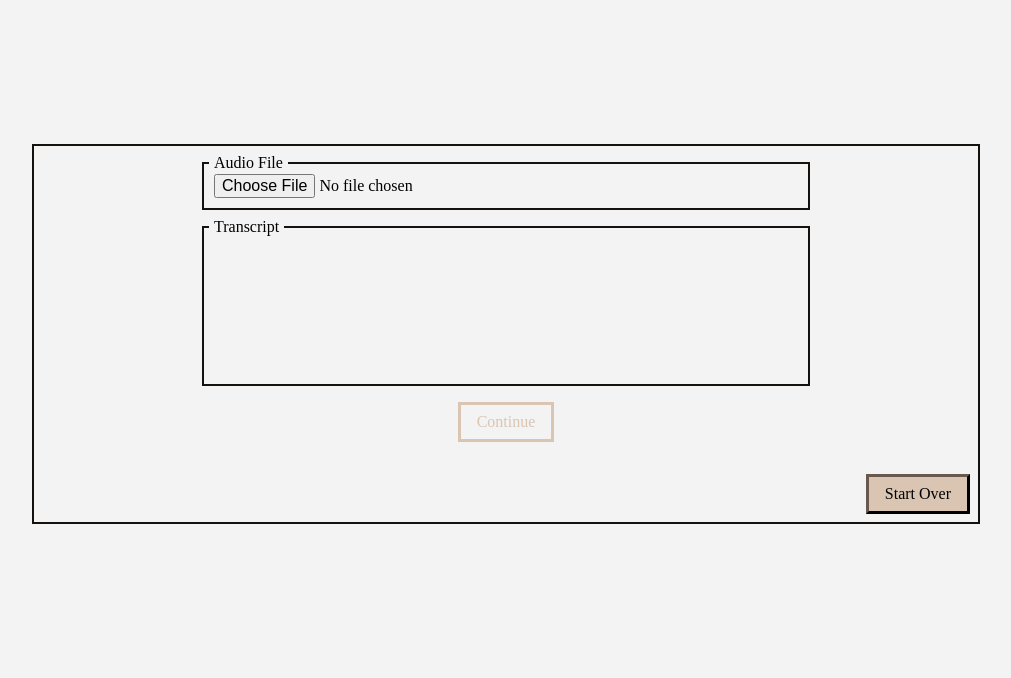
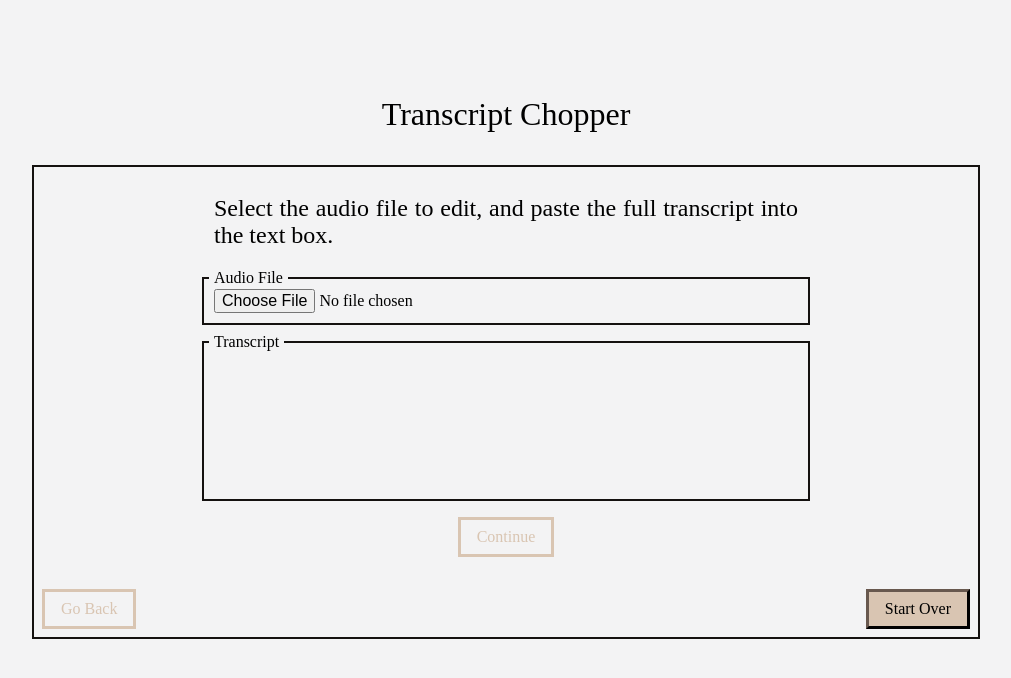
Before and after one commit to birkheadc/transcript_chopper, a React app: page / in a window 1280 px wide. Shown: the top 678 px of the page, without its empty margins (134-1145 px from the left). Built offline with nearby package versions, Linux system fonts and the light colour scheme.

Commit message:
format multiple components; write more unit tests

```diff
--- a/src/components/features/chop/chopPage/ChopPage.css
+++ b/src/components/features/chop/chopPage/ChopPage.css
@@ -1,3 +1,3 @@
 div.chop-page-wrapper {
-  padding-top: 5em;
+
 }
--- a/src/components/features/chop/chopPage/ChopPage.tsx
+++ b/src/components/features/chop/chopPage/ChopPage.tsx
@@ -14,6 +14,7 @@ function ChopPage(props: ChopPageProps): JSX.Element | null {
   return (
     <main>
       <div className='chop-page-wrapper'>
+        <h1>Transcript Chopper</h1>
         <Chopper />
       </div>
     </main>
--- a/src/components/features/chop/chopper/Chopper.css
+++ b/src/components/features/chop/chopper/Chopper.css
@@ -21,10 +21,6 @@ div.chopper-body {
 div.chopper-footer {
   display: flex;
   flex-direction: row;
-  justify-content: end;
+  justify-content: space-between;
   padding: 0.5em;
 }
-
-div.chopper-body h2 {
-  font-size: 1.5rem;
-}
--- a/src/components/features/chop/chopper/Chopper.tsx
+++ b/src/components/features/chop/chopper/Chopper.tsx
@@ -25,6 +25,11 @@ function Chopper(props: ChopperProps): JSX.Element | null {
   const [sections, setSections] = React.useState<Range[]>([]);
   const [pairs, setPairs] = React.useState<StubRangePair[]>([]);
 
+  const goBack = () => {
+    if (step < 1) return;
+    goToStep(step - 1);
+  }
+
   const startOver = () => {
     setOriginalFile({
       audioFile: undefined,
@@ -48,26 +53,9 @@ function Chopper(props: ChopperProps): JSX.Element | null {
       case 2:
         return <Joiner handleContinue={() => goToStep(3)} handleSetPairs={setPairs} originalFile={originalFile} sections={sections} />
 
-      // case 3:
-      //   return <Exporter originalAudioFile={originalFile.audioFile} pairs={pairs} />
-
       case 3:
         return <Finalizer />
 
-      case 4:
-        return (
-          <>
-            <div>TEST</div>
-            <div>TEST</div>
-            <div>TEST</div>
-            <div>TEST</div>
-            <div>TEST</div>
-            <div>TEST</div>
-            <div>TEST</div>
-            <div>TEST</div>
-            <div>TEST</div>
-          </>
-        );
       default:
         return null;
     }
@@ -79,6 +67,7 @@ function Chopper(props: ChopperProps): JSX.Element | null {
         {displayCurrentStep()}
       </div>
       <div className='chopper-footer'>
+        <button disabled={step < 1} onClick={goBack}>Go Back</button>
         <button onClick={startOver}>Start Over</button>
       </div>
     </div>
--- a/src/components/features/chop/chopper/fileSelector/FileSelector.tsx
+++ b/src/components/features/chop/chopper/fileSelector/FileSelector.tsx
@@ -32,6 +32,7 @@ function FileSelector(props: FileSelectorProps): JSX.Element | null {
 
   return (
     <div className='file-selector-wrapper'>
+      <h2>Select the audio file to edit, and paste the full transcript into the text box.</h2>
       <div className='inline-label-input-wrapper file-selector-audio-wrapper'>
         <label htmlFor='audioFile'>Audio File</label>
         <input accept='audio/wav, audio/mp3' id='audioFile' onChange={handleUpdateAudioFile} type='file'></input>
--- a/src/components/features/chop/chopper/joiner/Joiner.css
+++ b/src/components/features/chop/chopper/joiner/Joiner.css
@@ -9,7 +9,7 @@ div.joiner-wrapper {
 }
 
 div.joiner-wrapper>p {
-  width: 50%;
+  width: 75%;
   text-align: justify;
 }
 
--- a/src/components/features/chop/chopper/joiner/Joiner.tsx
+++ b/src/components/features/chop/chopper/joiner/Joiner.tsx
@@ -89,6 +89,7 @@ function Joiner(props: JoinerProps): JSX.Element | null {
 
   return (
     <div className='joiner-wrapper'>
+      <h2>Match each audio slice to its section of the text.</h2>
       <p>Select the correct text for this audio snippet and press `Trim` to remove everything else. Press `Reset` to reset. You may also simply edit as you see fit.</p>
       <div className='joiner-input-wrapper'>
         <div>
@@ -103,6 +104,7 @@ function Joiner(props: JoinerProps): JSX.Element | null {
       </div>
       <div className='joiner-controls'>
         <button disabled={currentSection <= 0} onClick={handleBack}>Back</button>
+        <span>{currentSection + 1} / {props.sections.length}</span>
         <button onClick={handleNext}>{currentSection >= props.sections.length - 1 ? 'Finish' : 'Next'}</button>
       </div>
     </div>
--- a/src/components/features/chop/chopper/slicer/Slicer.tsx
+++ b/src/components/features/chop/chopper/slicer/Slicer.tsx
@@ -22,6 +22,7 @@ interface SlicerProps {
 */
 function Slicer(props: SlicerProps): JSX.Element | null {
 
+  const [isWorking, setWorking] = React.useState<boolean>(false);
   const [sections, setSections] = React.useState<Range[]>([]);
   const [currentSection, setCurrentSection] = React.useState<Range | undefined>(undefined);
   const [isCurrentAdded, setCurrentAdded] = React.useState<boolean>(false);
@@ -68,10 +69,15 @@ function Slicer(props: SlicerProps): JSX.Element | null {
 
   return (
     <div className='slicer-wrapper'>
+      <h2>Choose which slices of the audio you would like to use.</h2>
       <div className='slicer-canvas-wrapper'>
-        <SlicerImage audioFile={props.originalFile.audioFile} />
-        <SlicerSelector currentSection={currentSection} updateCurrentSection={handleUpdateCurrentSection} />
-        <SlicerSectionRecorder canvasWidth={calculateCanvasWidth()} sections={sections} select={selectSection} />
+        <SlicerImage audioFile={props.originalFile.audioFile} isWorking={isWorking} setWorking={setWorking}/>
+        { isWorking ? null :
+          <>
+            <SlicerSelector currentSection={currentSection} updateCurrentSection={handleUpdateCurrentSection} />
+            <SlicerSectionRecorder canvasWidth={calculateCanvasWidth()} sections={sections} select={selectSection} />
+          </>
+        }
       </div>
 
       <p>Highlight a section, then press `Play` to listen to it, or `Add` to create a section.</p>
--- a/src/components/features/chop/chopper/slicer/slicerImage/SlicerImage.tsx
+++ b/src/components/features/chop/chopper/slicer/slicerImage/SlicerImage.tsx
@@ -3,11 +3,15 @@ import './SlicerImage.css'
 
 interface SlicerImageProps {
   audioFile: File | undefined,
+  isWorking: boolean,
+  setWorking: (isWorking: boolean) => void
 }
 
 /**
 * The component that displays the sound graph of the original audio file.
 * @param {File | undefined} props.audioFile The original audio file to create the image for.
+* @param {boolean} props.isWorking Whether this component should render, or show some kind of loading message.
+* @param {(isWorking: boolean) => void} props.setWorking The function to call when declaring work is being done or is finished.
 * @returns {JSX.Element | null}
 */
 function SlicerImage(props: SlicerImageProps): JSX.Element | null {
@@ -17,7 +21,8 @@ function SlicerImage(props: SlicerImageProps): JSX.Element | null {
 
   React.useEffect(() => {
     // Todo: Possible refactor.
-    async function drawToCanvas() {
+    (async function drawToCanvas() {
+      props.setWorking(true);
       if (props.audioFile == null) return;
 
       const canvas = document.querySelector('canvas#slicer-image-canvas') as HTMLCanvasElement;
@@ -61,18 +66,19 @@ function SlicerImage(props: SlicerImageProps): JSX.Element | null {
           canvasContext.stroke();
         }
       } catch {
-
+        console.log('Error drawing to canvas.');
       }
-    }
-
-    drawToCanvas();
-
+      props.setWorking(false);
+    })();
   }, [props.audioFile]);
 
   return (
-    <canvas height={200} id='slicer-image-canvas'>
+    <>
+    {props.isWorking ? <p>Creating audio image...</p> : null}
+      <canvas height={200} id='slicer-image-canvas' style={props.isWorking ? { opacity: 0} : { opacity: 1}}>
 
-    </canvas>
+      </canvas>
+    </>
   );
 }
 
--- a/src/styles/shared.css
+++ b/src/styles/shared.css
@@ -1,5 +1,17 @@
 body {
   background-color: var(--clr-white);
+}
+
+h1 {
+  font-size: 2rem;
+  text-align: center;
+  padding: 1em;
+}
+
+h2 {
+  font-size: 1.5rem;
+  text-align: justify;
+  padding: 0.5em;
 }
 
 a {
```
Also changed, not shown: 2 other files (tests, documents, lock files or other folders).
